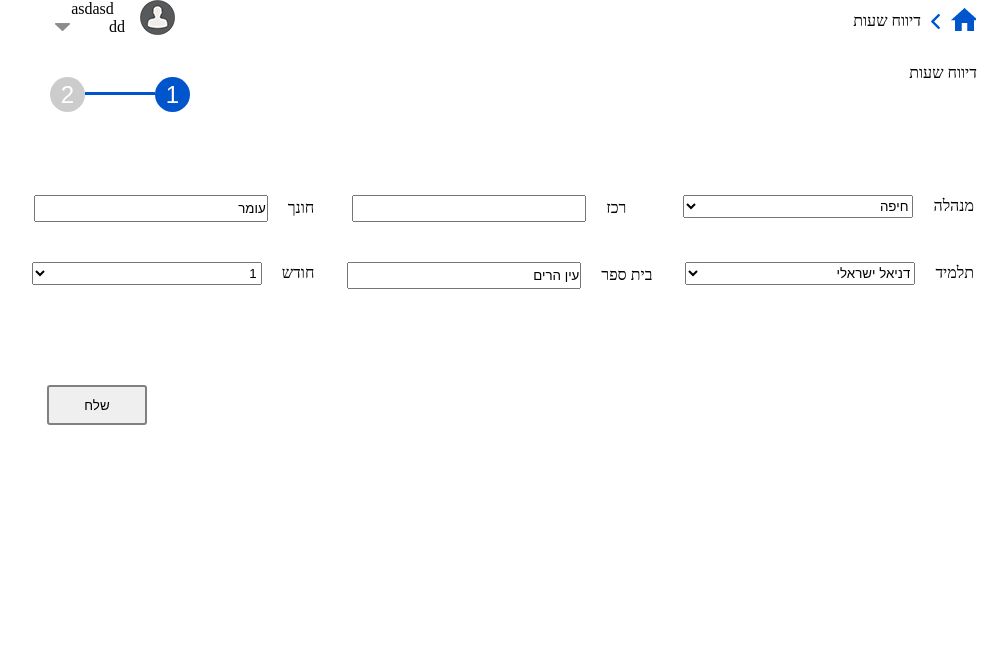
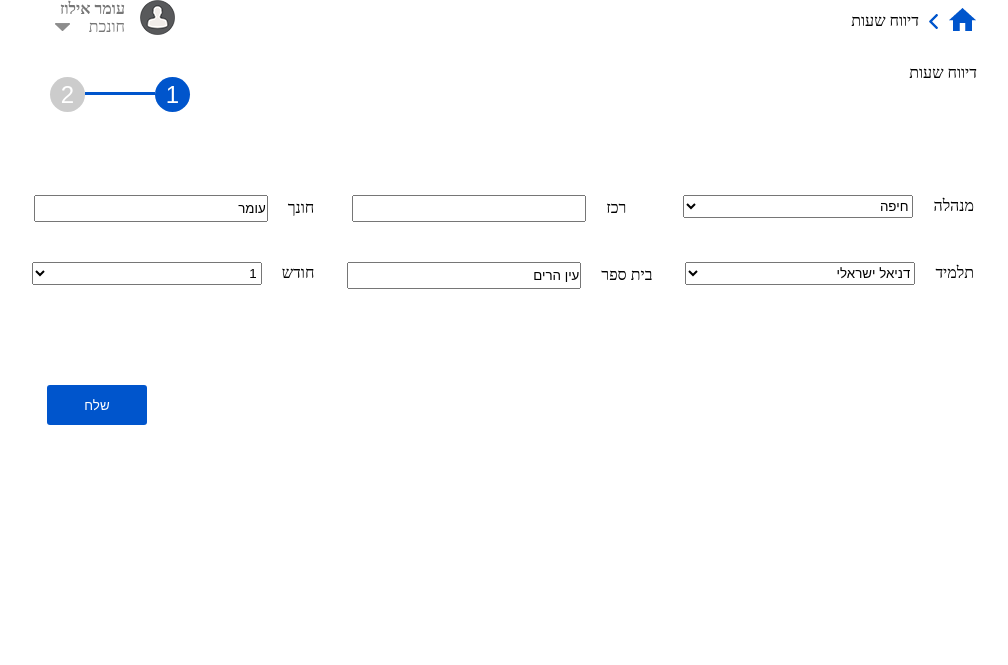
Before and after one commit to shaharrubinshtein/webshenkar18, a PHP site: page /time_report.html in a window 1280 px wide. Shown: the part 83-748 px from the top of the page, without its empty margins (133-1141 px from the left). Run offline with PHP 8.4, Linux system fonts and the light colour scheme; some web fonts are replaced.

Commit message:
day 3 - shahar1

```diff
--- a/first presentation/includes/style.css
+++ b/first presentation/includes/style.css
@@ -297,13 +297,12 @@ a{
 }
 
 #menu_location_home{
-    width: 25px;
+    width: 27px;
     height: 25px;
     float: right;
     background-image: url(../images/home_logo.png);
     background-repeat: no-repeat;
 }
-
 #user_name_avatar{
 
     width: 35px;
@@ -316,15 +315,17 @@ a{
 }
 
 #user_name_name{
-
+    font-weight:bold;
     text-align:center;
+    color:#777777;
 
 }
 
 #user_name_pro{
 
     float: right;
-    margin-right: 15px;
+    margin-right:15px;
+    color:#777777;
 
 }
 
@@ -703,8 +704,9 @@ a{
     margin-left:40px;
     height: 40px;
     width: 100px;
-
-    border: 2px solid gray;
+    color:#ffffff;
+    background-color:#0055cc;
+    border: 0px solid #0055cc;
     border-radius: 3px;
 
 }
--- a/first presentation/index.html
+++ b/first presentation/index.html
@@ -39,8 +39,8 @@
                     <main id="main_id">
                         <section id="user_name">
                             <section id="user_name_avatar"></section>
-                             <section id="user_name_name">asdasd</section>
-                                <section id="user_name_pro">dd</section>
+                             <section id="user_name_name">עומר אילוז</section>
+                                <section id="user_name_pro">חונכת</section>
                                 <section id="user_name_arrow"></section>
                         </section>
                         <div class="clear"></div>
--- a/first presentation/show_student.html
+++ b/first presentation/show_student.html
@@ -43,8 +43,8 @@
                         <main id="main_id">
                             <section id="user_name">
                                 <section id="user_name_avatar"></section>
-                                 <section id="user_name_name">asdasd</section>
-                                    <section id="user_name_pro">dd</section>
+                                 <section id="user_name_name">עומר אילוז</section>
+                                    <section id="user_name_pro">חונכת</section>
                                     <section id="user_name_arrow"></section>
                             </section>
                             <section id="menu_location">
--- a/first presentation/time_report.html
+++ b/first presentation/time_report.html
@@ -45,14 +45,9 @@
                         <section id="user_name">
 
                             <section id="user_name_avatar"></section>
-                             <section id="user_name_name">asdasd</section>
-
-
-
-
-                                <section id="user_name_pro">dd</section>
-
-                                <section id="user_name_arrow"></section>
+                            <section id="user_name_name">עומר אילוז</section>
+                            <section id="user_name_pro">חונכת</section>
+                            <section id="user_name_arrow"></section>
 
 
                         </section>
--- a/first presentation/time_report_2.html
+++ b/first presentation/time_report_2.html
@@ -51,8 +51,8 @@
 
                                     <section id="user_name">
                                         <section id="user_name_avatar"></section>
-                                        <section id="user_name_name">guy</section>
-                                            <section id="user_name_pro">dd</section>
+                                        <section id="user_name_name">עומר אילוז</section>
+                                            <section id="user_name_pro">חונכת</section>
                                             <section id="user_name_arrow"></section>
                                     </section>
 
--- a/first presentation/time_report_first_sec.html
+++ b/first presentation/time_report_first_sec.html
@@ -42,8 +42,8 @@
                     <main id="main_id">
                         <section id="user_name">
                             <section id="user_name_avatar"></section>
-                            <section id="user_name_name">asdasd</section>
-                            <section id="user_name_pro">dd</section>
+                            <section id="user_name_name">עומר אילוז</section>
+                            <section id="user_name_pro">חונכת</section>
                              <section id="user_name_arrow"></section>
                         </section>
 
```
